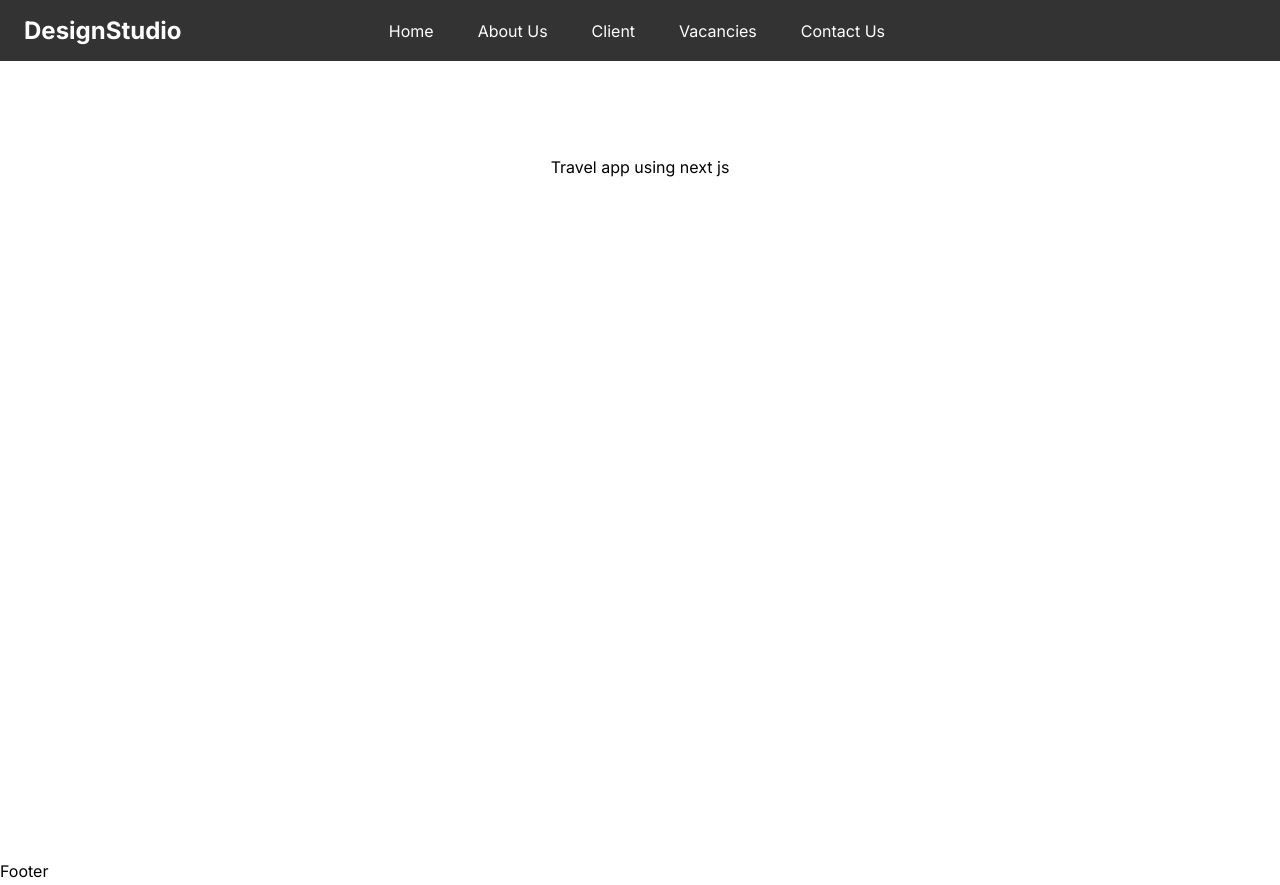
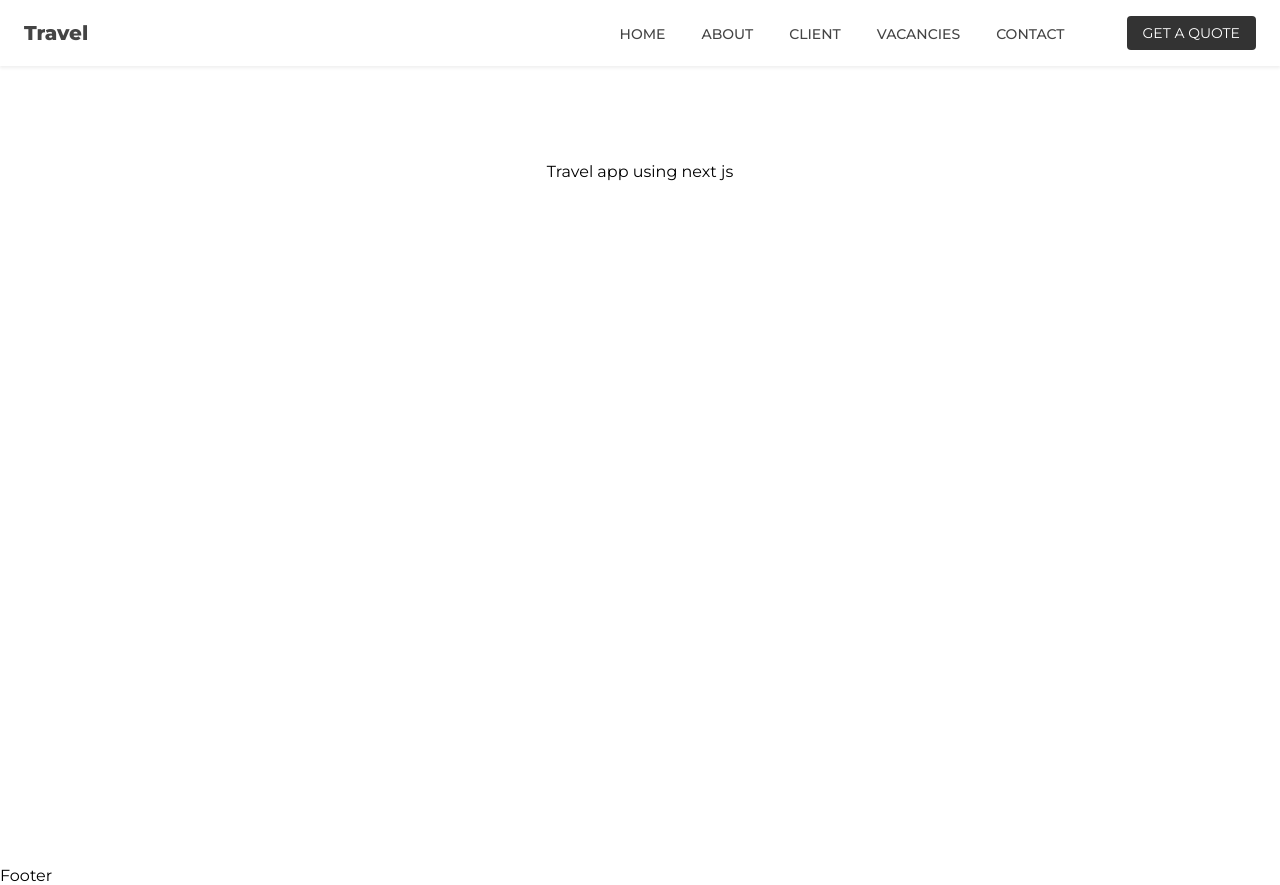
Before and after one commit to TariqueMasood/travel, a Next.js app: page / in a window 1280 px wide. Built offline with nearby package versions, Linux system fonts and the light colour scheme.

Commit message:
ECE-402: header completed

```diff
--- a/src/app/globals.css
+++ b/src/app/globals.css
@@ -1,9 +1,9 @@
 :root {
-  --max-width: 1100px;
-  --border-radius: 12px;
-  --font-mono: ui-monospace, Menlo, Monaco, "Cascadia Mono", "Segoe UI Mono",
-    "Roboto Mono", "Oxygen Mono", "Ubuntu Monospace", "Source Code Pro",
-    "Fira Mono", "Droid Sans Mono", "Courier New", monospace;
+  --themeColor: #333333;
+  --primaryText: #444444;
+  --textLight: #ccc;
+  --greyLight: #f2f2f2;
+  --black2: #504e4e;
 }
 
 * {
--- a/src/app/layout.tsx
+++ b/src/app/layout.tsx
@@ -1,10 +1,10 @@
 import type { Metadata } from "next";
-import { Inter } from "next/font/google";
+import { Montserrat } from "next/font/google";
 import "./globals.css";
 import Header from "@/components/header/header";
 import Footer from "@/components/footer/footer";
 
-const inter = Inter({ subsets: ["latin"] });
+const montserrat = Montserrat({ subsets: ["latin"] });
 
 export const metadata: Metadata = {
   title: "Travel & Tour App",
@@ -18,11 +18,11 @@ export default function RootLayout({
 }>) {
   return (
     <html lang="en">
-      <body className={inter.className}>
+      <body className={montserrat.className}>
         <Header />
         {children}
         <Footer />
-        </body>
+      </body>
     </html>
   );
 }
--- a/src/components/header/header.module.css
+++ b/src/components/header/header.module.css
@@ -1,73 +1,67 @@
 .header {
-  background-color: #333;
-  color: #fff;
+  background-color: #fff;
+  color: var(--primaryText);
   padding: 1rem 0;
-  overflow: hidden;
+  box-shadow: 0 2px 3px rgba(96, 96, 96, 0.1);
 }
 
-.headerList {
-  display: flex;
-  flex-direction: column;
-  width: 280px;
-  position: absolute;
-  top: 45px;
-  right: -250px;
-}
-
-.headerList li {
-  display: inline-block;
-  list-style-type: none;
-  margin: 16px 0px;
-  padding: 0px 12px;
-}
-
-.navbar {
-  position: relative;
-}
-
-.logo {
+.headerWrapper {
   display: flex;
   justify-content: space-between;
   align-items: center;
 }
 
-.menu {
+.navbar {
+  background-color: var(--themeColor);
+  width: 240px;
+  position: fixed;
+  top: 0;
+  right: 0;
+  bottom: 0;
   display: block;
+  gap: 3rem;
+  margin-right: -240px;
+  transition: 0.3s;
 }
 
 .active {
-  /* position: absolute; */
-  position: fixed;
-  top: 45px;
-  right: -20px;
+  margin-right: 0;
+}
+
+.quoteBtn {
+  display: none;
+  background-color: var(--themeColor);
+  padding: 0.5rem 1rem;
   color: #fff;
-  background-color: #333;
-  transition: all ease-in-out 0.5s;
+  text-transform: uppercase;
+  font-size: 14px;
+  border-radius: 4px;
+}
+
+.logo {
+  font-size: 20px;
+  font-weight: 800;
+}
+
+.hamburger {
+  display: block;
 }
 
 @media (min-width: 768px) {
   .navbar {
+    background-color: #fff;
+    position: static;
     display: flex;
-    align-items: center;
-    gap: 80px;
+    gap: 3rem;
+    width: unset;
+    margin-right: unset;
   }
 
-  .headerList {
-    display: flex;
-    flex-direction: row;
-    gap: 20px;
-    /* position: absolute; */
-    top: 50%;
-    left: 40%;
-    transform: translate(-50%, -50%);
-    background-color: #333;
+  .hamburger {
+    display: none;
   }
 
-  .headerList li {
-    padding: 7px 12px;
-  }
-
-  .menu {
-    display: none;
+  .quoteBtn {
+    display: block;
   }
 }
--- a/src/components/header/header.tsx
+++ b/src/components/header/header.tsx
@@ -4,7 +4,8 @@ import Link from "next/link";
 import styles from "./header.module.css";
 import { CiMenuFries } from "react-icons/ci";
 import { IoClose } from "react-icons/io5";
-import { EventHandler, useEffect, useState } from "react";
+import { useEffect, useState } from "react";
+import NavList from "../nav-list/nav-list";
 
 const Header = () => {
   const [isOpen, setIsOpen] = useState(false);
@@ -27,36 +28,20 @@ const Header = () => {
   return (
     <header className={styles.header}>
       <div className="container">
-        <nav className={styles.navbar}>
+        <div className={styles.headerWrapper}>
           <div className={styles.logo}>
-            <h2>
-              <Link href="/">
-                <span>D</span>esignStudio
-              </Link>
-            </h2>
-            <div onClick={() => setIsOpen(!isOpen)} className={styles.menu}>
-              {isOpen ? <IoClose /> : <CiMenuFries />}
-            </div>
+            <Link href="/">Travel</Link>
           </div>
-
-          <ul className={`${styles.headerList} ${isOpen && styles.active}`}>
-            <li>
-              <Link href="/">Home</Link>
-            </li>
-            <li>
-              <Link href="/about-us">About&nbsp;Us</Link>
-            </li>
-            <li>
-              <Link href="/client">Client</Link>
-            </li>
-            <li>
-              <Link href="/vacancy">Vacancies</Link>
-            </li>
-            <li>
-              <Link href="/contact-us">Contact&nbsp;Us</Link>
-            </li>
-          </ul>
-        </nav>
+          <div onClick={() => setIsOpen(!isOpen)} className={styles.hamburger}>
+            {isOpen ? <IoClose /> : <CiMenuFries />}
+          </div>
+          <nav className={`${styles.navbar} ${isOpen ? styles.active : ""}`}>
+            {<NavList isOpen={isOpen} setIsOpen={setIsOpen} />}
+            <Link href="/contact-us" className={styles.quoteBtn}>
+              Get a quote
+            </Link>
+          </nav>
+        </div>
       </div>
     </header>
   );
--- /dev/null
+++ b/src/components/nav-link/nav-link.module.css
@@ -0,0 +1,13 @@
+.navLink {
+  padding: 0.5em 1em;
+  text-transform: uppercase;
+  font-size: 14px;
+  font-weight: 500;
+  color: #fff;
+}
+
+@media (min-width: 768px) {
+  .navLink {
+    color: var(--primaryText);
+  }
+}
--- /dev/null
+++ b/src/components/nav-link/nav-link.tsx
@@ -0,0 +1,51 @@
+import Link from "next/link";
+import React from "react";
+import styles from "./nav-link.module.css";
+
+const links = [
+  {
+    label: "Home",
+    path: "/",
+  },
+  {
+    label: "About",
+    path: "/about-us",
+  },
+  {
+    label: "Client",
+    path: "/client",
+  },
+  {
+    label: "Vacancies",
+    path: "/vacancies",
+  },
+  {
+    label: "Contact",
+    path: "/contact-us",
+  },
+];
+
+type NavLinkProps = {
+  isOpen: boolean;
+  setIsOpen: (isOpen: boolean) => void;
+};
+
+const NavLink = (props: NavLinkProps) => {
+  return (
+    <>
+      {links?.map((link) => (
+        <li
+          key={link.label}
+          className={styles.navItem}
+          onClick={() => props.setIsOpen(!props.isOpen)}
+        >
+          <Link href={link?.path} className={styles.navLink}>
+            {link?.label}
+          </Link>
+        </li>
+      ))}
+    </>
+  );
+};
+
+export default NavLink;
--- /dev/null
+++ b/src/components/nav-list/nav-list.module.css
@@ -0,0 +1,32 @@
+.navList {
+  display: flex;
+  flex-direction: column;
+  align-items: center;
+  gap: 0.5em;
+  list-style-type: none;
+  padding-top: 2rem;
+}
+
+.mobileHeader {
+  display: flex;
+  justify-content: space-between;
+  padding: 1rem;
+  color: #fff;
+  border-bottom: 1px solid var(--black2);
+}
+
+.show {
+  display: flex;
+}
+
+@media (min-width: 768px) {
+  .navList {
+    flex-direction: row;
+    align-items: center;
+    padding-top: 0;
+  }
+
+  .show {
+    display: none;
+  }
+}
--- /dev/null
+++ b/src/components/nav-list/nav-list.tsx
@@ -0,0 +1,32 @@
+import Link from "next/link";
+import React from "react";
+import styles from "./nav-list.module.css";
+import NavLink from "../nav-link/nav-link";
+import { IoClose } from "react-icons/io5";
+
+type NavListProps = {
+  isOpen: boolean;
+  setIsOpen: (isOpen: boolean) => void;
+};
+
+const NavList = (props: NavListProps) => {
+  return (
+    <>
+      {props.isOpen && (
+        <div
+          className={`${styles.mobileHeader} ${props.isOpen && styles.show}`}
+        >
+          <div>Travel</div>
+          <div onClick={() => props.setIsOpen(!props.isOpen)}>
+            <IoClose />
+          </div>
+        </div>
+      )}
+      <ul className={styles.navList}>
+        <NavLink isOpen={props.isOpen} setIsOpen={props.setIsOpen} />
+      </ul>
+    </>
+  );
+};
+
+export default NavList;
```
